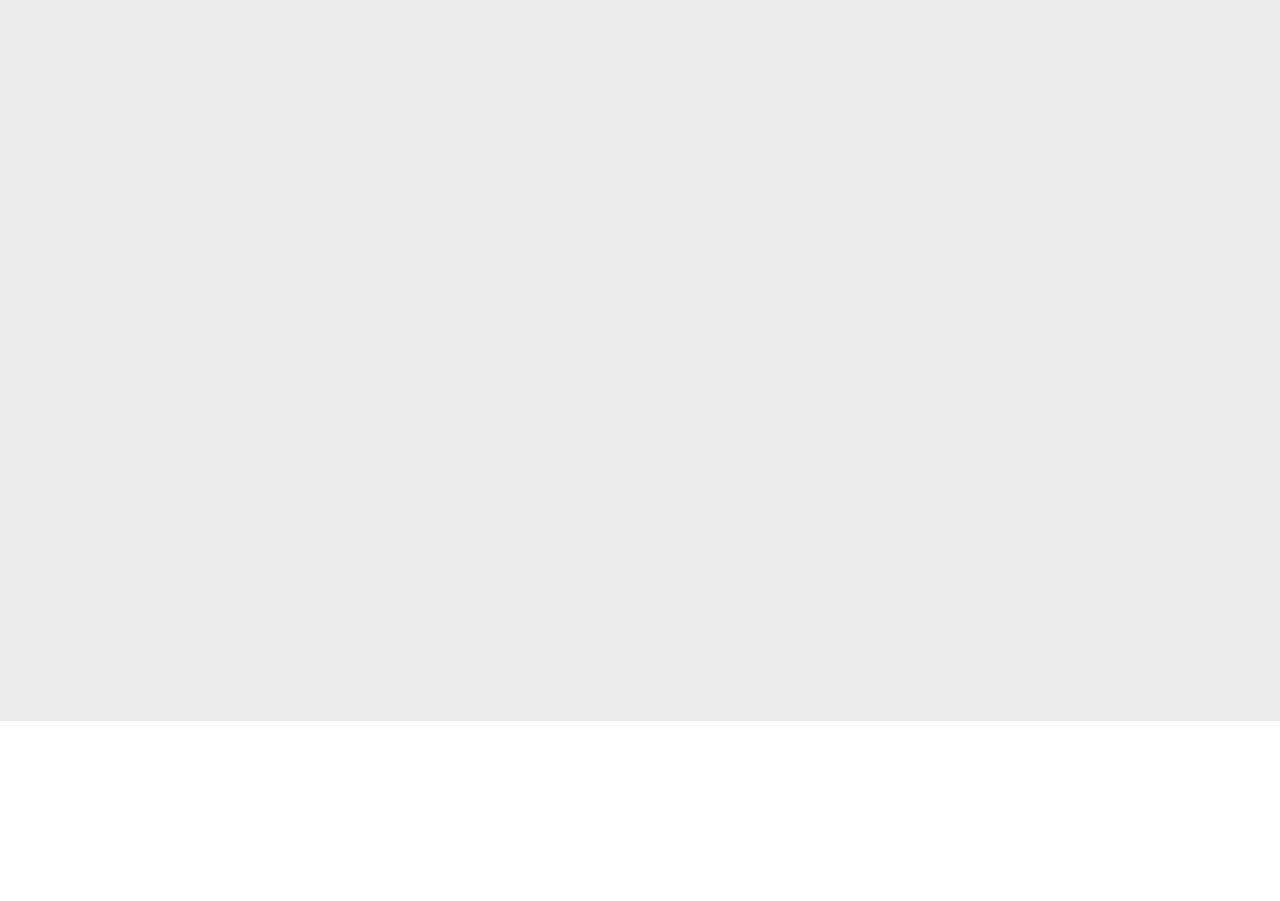
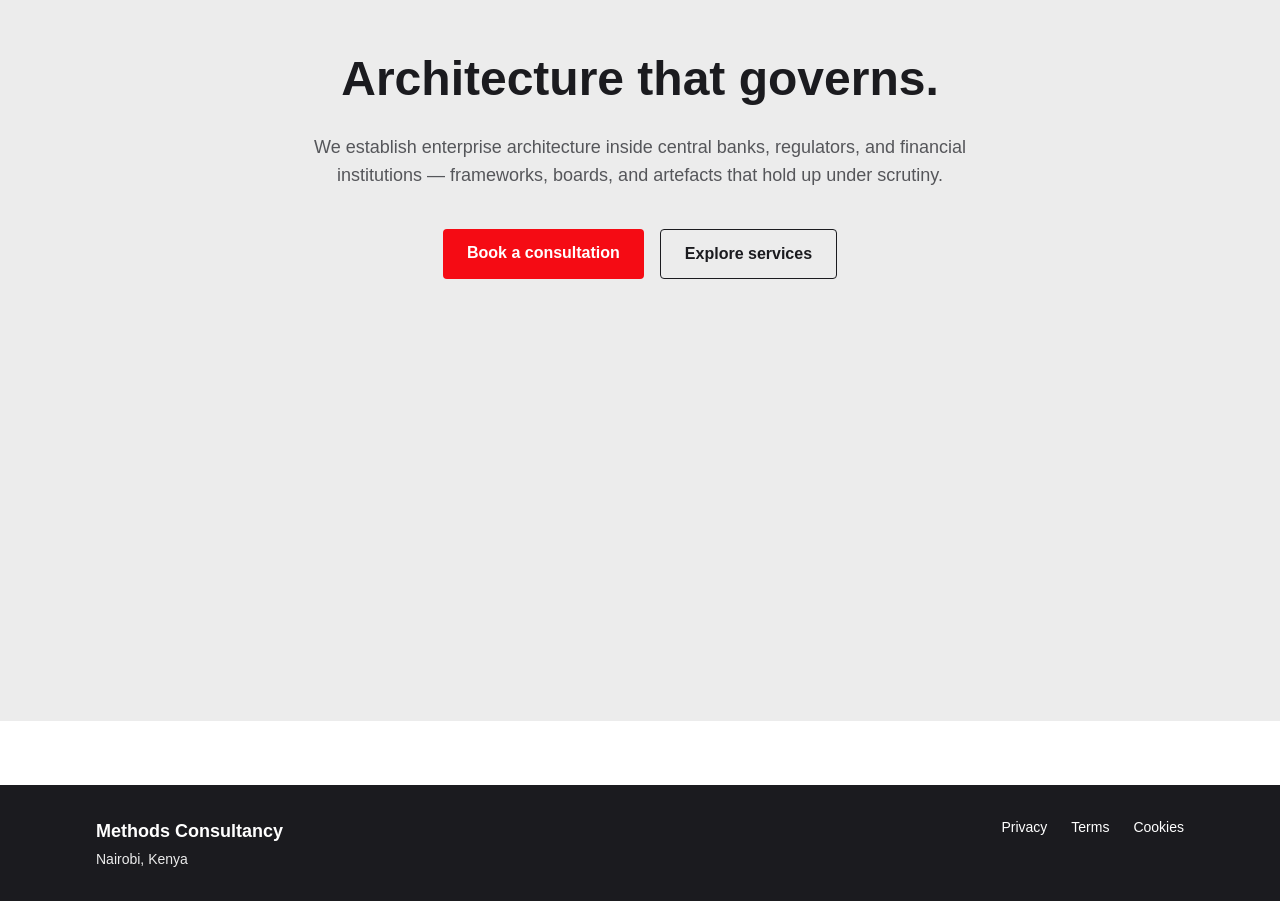
Before and after one commit to mskanogo/Methods_consultancy_website, a Next.js app: page / in a window 1280 px wide. Shown: the part 140-1041 px from the top of the page. Before the commit the page ends 861 px from the top, so only its background shows below. Built offline with nearby package versions, Linux system fonts and the light colour scheme.

Commit message:
Add footer component and Home hero section with draft copy

```diff
--- /dev/null
+++ b/app/components/Footer.tsx
@@ -0,0 +1,21 @@
+import Link from "next/link";
+
+export default function Footer() {
+  return (
+    <footer className="bg-brand-ink text-white mt-16">
+      <div className="max-w-6xl mx-auto p-8 flex flex-col md:flex-row justify-between gap-6">
+        <div>
+          <p className="font-bold text-lg">Methods Consultancy</p>
+          <p className="text-sm text-brand-grey mt-1">
+            Nairobi, Kenya
+          </p>
+        </div>
+        <div className="flex gap-6 text-sm">
+          <Link href="/legal/privacy">Privacy</Link>
+          <Link href="/legal/terms">Terms</Link>
+          <Link href="/legal/cookies">Cookies</Link>
+        </div>
+      </div>
+    </footer>
+  );
+}
--- a/app/layout.tsx
+++ b/app/layout.tsx
@@ -1,6 +1,7 @@
 import type { Metadata } from "next";
 import "./globals.css";
 import Header from "./components/Header";
+import Footer from "./components/Footer";
 
 export const metadata: Metadata = {
   title: "Methods Consultancy",
@@ -17,6 +18,7 @@ export default function RootLayout({
       <body>
         <Header />
         {children}
+	<Footer />
       </body>
     </html>
   );
--- a/app/page.tsx
+++ b/app/page.tsx
@@ -1,7 +1,32 @@
+import Link from "next/link";
+
 export default function Home() {
   return (
     <main className="min-h-screen bg-brand-grey">
-      <h1 className="text-brand-red text-4xl font-bold p-8">Home</h1>
+      <section className="max-w-4xl mx-auto text-center py-32 px-6">
+        <h1 className="text-brand-ink text-5xl font-bold leading-tight">
+          Architecture that governs.
+        </h1>
+        <p className="text-brand-mid-grey text-lg mt-6 max-w-2xl mx-auto">
+          We establish enterprise architecture inside central banks, regulators,
+          and financial institutions — frameworks, boards, and artefacts that
+          hold up under scrutiny.
+        </p>
+        <div className="flex flex-col sm:flex-row gap-4 justify-center mt-10">
+          <Link
+            href="/contact"
+            className="bg-brand-red text-white px-6 py-3 rounded font-semibold hover:bg-brand-red-dark transition-colors"
+          >
+            Book a consultation
+          </Link>
+          <Link
+            href="/services"
+            className="border border-brand-ink text-brand-ink px-6 py-3 rounded font-semibold hover:bg-white transition-colors"
+          >
+            Explore services
+          </Link>
+        </div>
+      </section>
     </main>
   );
 }
```
